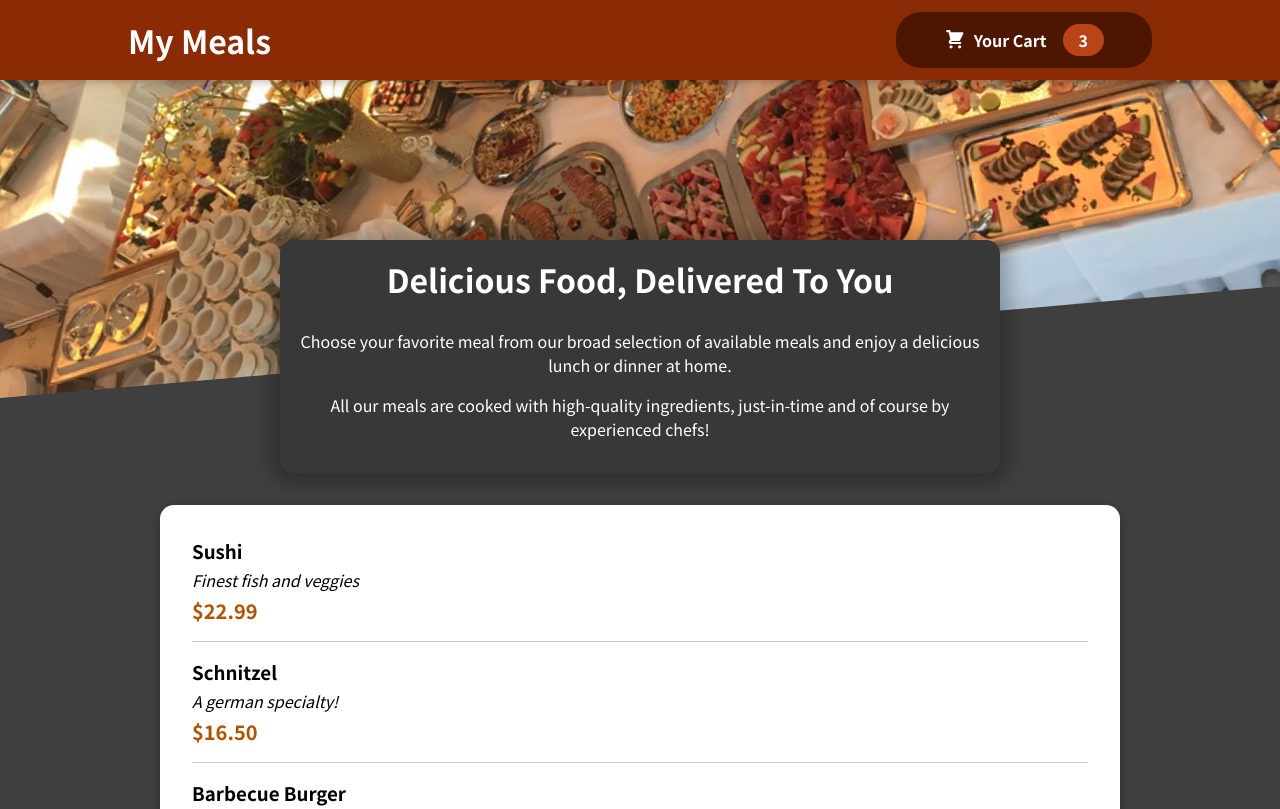
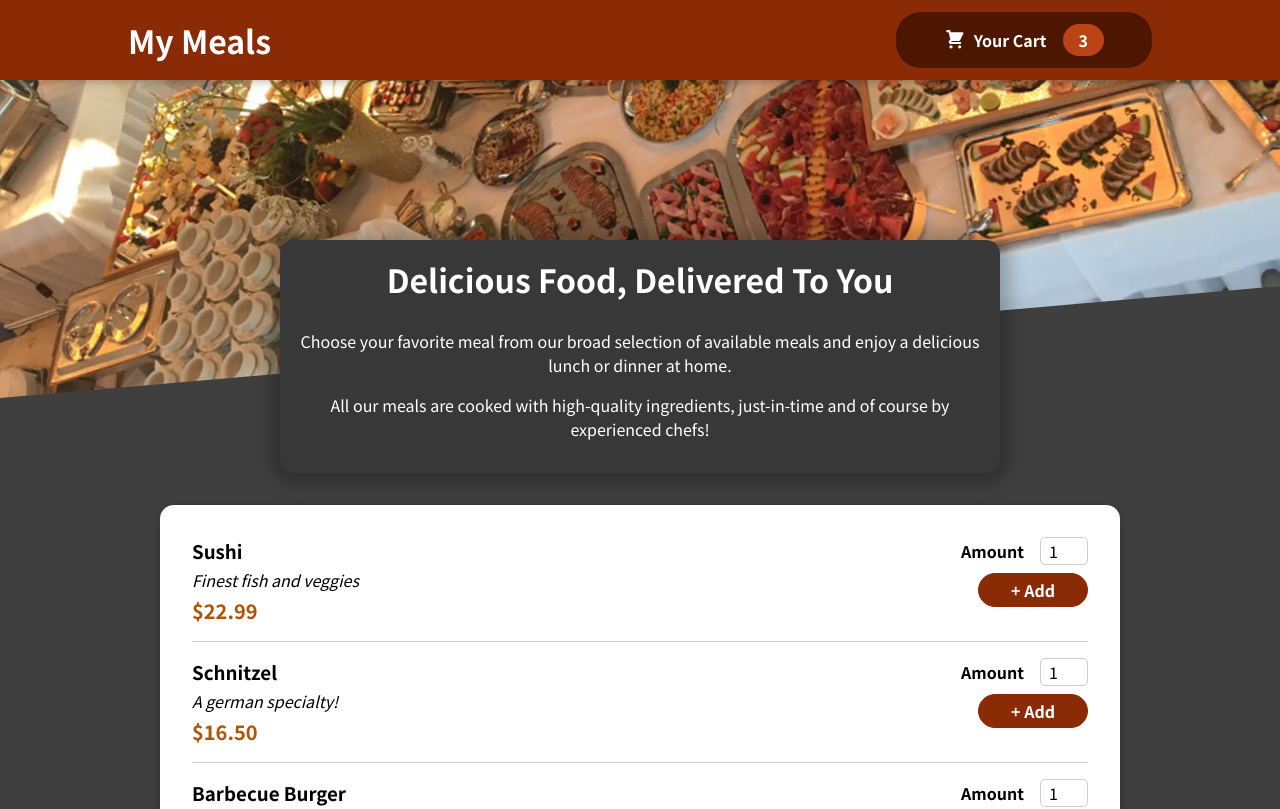
Before and after one commit to Aryalz-hari/Food-Ordering-App, a React (Create React App) app: page / in a window 1280 px wide. Shown: the top 809 px of the page. Built offline with nearby package versions, Linux system fonts and the light colour scheme.

Commit message:
form-added

```diff
--- a/src/components/Meals/MealItem/MealItem.js
+++ b/src/components/Meals/MealItem/MealItem.js
@@ -1,5 +1,5 @@
  import classes from './MealItem.module.css';
-
+import MealItemForm from './MealItemForm';
  const MealItem = props =>{
     const price = `$${props.price.toFixed(2)}`;
     return (<li className={classes.meal}>
@@ -8,7 +8,9 @@
             <div className={classes.description}>{props.description}</div>
             <div className={classes.price}>{price}</div>
         </div>
-        <div></div>
+        <div>
+            <MealItemForm/>
+        </div>
     </li>)
  };
 
--- a/src/components/Meals/MealItem/MealItemForm.js
+++ b/src/components/Meals/MealItem/MealItemForm.js
@@ -0,0 +1,23 @@
+import Input from '../../UI/Input';
+import classes from './MealItemForm.module.css';
+
+const MealItemForm = (props) => {
+  return (
+    <form className={classes.form}>
+      <Input
+        label='Amount'
+        input={{
+          id: 'amount_' + props.id,
+          type: 'number',
+          min: '1',
+          max: '5',
+          step: '1',
+          defaultValue: '1',
+        }}
+      />
+      <button>+ Add</button>
+    </form>
+  );
+};
+
+export default MealItemForm;
--- /dev/null
+++ b/src/components/Meals/MealItem/MealItemForm.module.css
@@ -0,0 +1,20 @@
+.form {
+  text-align: right;
+}
+
+.form button {
+  font: inherit;
+  cursor: pointer;
+  background-color: #8a2b06;
+  border: 1px solid #8a2b06;
+  color: white;
+  padding: 0.25rem 2rem;
+  border-radius: 20px;
+  font-weight: bold;
+}
+
+.form button:hover,
+.form button:active {
+  background-color: #641e03;
+  border-color: #641e03;
+}
--- /dev/null
+++ b/src/components/UI/Input.js
@@ -0,0 +1,12 @@
+import classes from './Input.module.css';
+
+const Input = (props) => {
+  return (
+    <div className={classes.input}>
+      <label htmlFor={props.input.id}>{props.label}</label>
+      <input {...props.input} />
+    </div>
+  );
+};
+
+export default Input;
--- /dev/null
+++ b/src/components/UI/Input.module.css
@@ -0,0 +1,18 @@
+.input {
+  display: flex;
+  align-items: center;
+  margin-bottom: 0.5rem;
+}
+
+.input label {
+  font-weight: bold;
+  margin-right: 1rem;
+}
+
+.input input {
+  width: 3rem;
+  border-radius: 5px;
+  border: 1px solid #ccc;
+  font: inherit;
+  padding-left: 0.5rem;
+}
```
